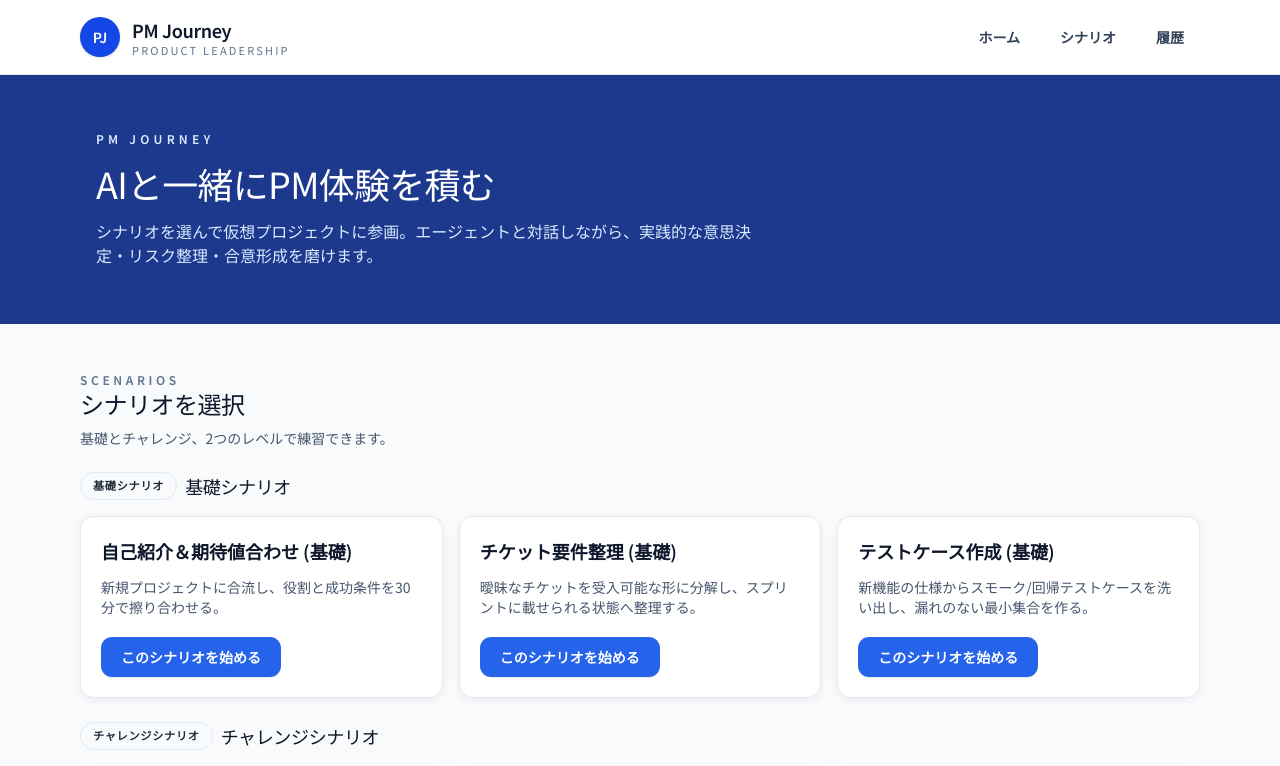
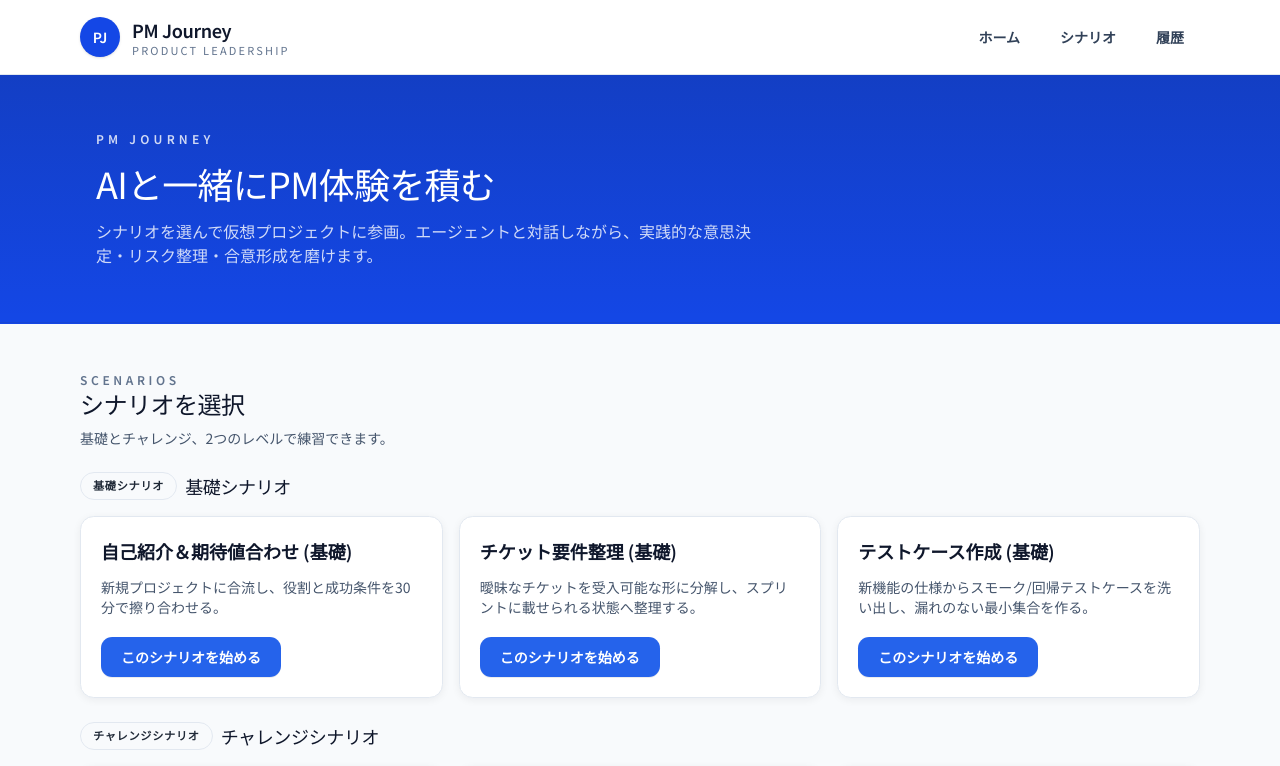
Before and after one commit to ts3486/pm-journey, a Next.js app in the folder frontend/: page / in a window 1280 px wide. Shown: the top 766 px of the page. Built offline with nearby package versions, Linux system fonts and the light colour scheme; no server answers.

Commit message:
header banner tweaks

```diff
--- a/frontend/app/page.tsx
+++ b/frontend/app/page.tsx
@@ -32,18 +32,22 @@ export default function Home() {
   return (
     <div className="space-y-12">
       <section
-        className="relative left-1/2 right-1/2 w-screen -ml-[50vw] -mr-[50vw] -mt-8 border-b border-blue-900/30 bg-blue-900 py-14 text-white reveal lg:-mt-12"
+        className="relative left-1/2 right-1/2 w-screen -ml-[50vw] -mr-[50vw] -mt-8 border-b border-blue-700/70 bg-blue-700 py-14 shadow-[inset_0_-1px_0_rgba(30,64,175,0.34)] reveal lg:-mt-12"
         style={revealDelay(0)}
       >
-        <div className="mx-auto max-w-6xl px-6 lg:px-8">
+        <div className="absolute inset-0 bg-[linear-gradient(180deg,rgba(15,23,42,0.18),rgba(15,23,42,0))]" />
+        <div className="relative mx-auto max-w-6xl px-6 lg:px-8">
           <div className="space-y-4">
-            <p className="text-xs font-semibold uppercase tracking-[0.35em] text-blue-100">PM Journey</p>
+            <p className="text-xs font-semibold uppercase tracking-[0.35em] text-white/80">PM Journey</p>
             <h1 className="font-display text-3xl text-white md:text-4xl">
               AIと一緒にPM体験を積む
             </h1>
-            <p className="max-w-2xl text-sm text-blue-100 md:text-base">
+            <p className="max-w-2xl text-sm text-white/80 md:text-base">
               シナリオを選んで仮想プロジェクトに参画。エージェントと対話しながら、実践的な意思決定・リスク整理・合意形成を磨けます。
             </p>
+            {lastScenario ? (
+              <div className="text-xs text-white/70">Last session: {lastScenario.title}</div>
+            ) : null}
           </div>
         </div>
       </section>
```
